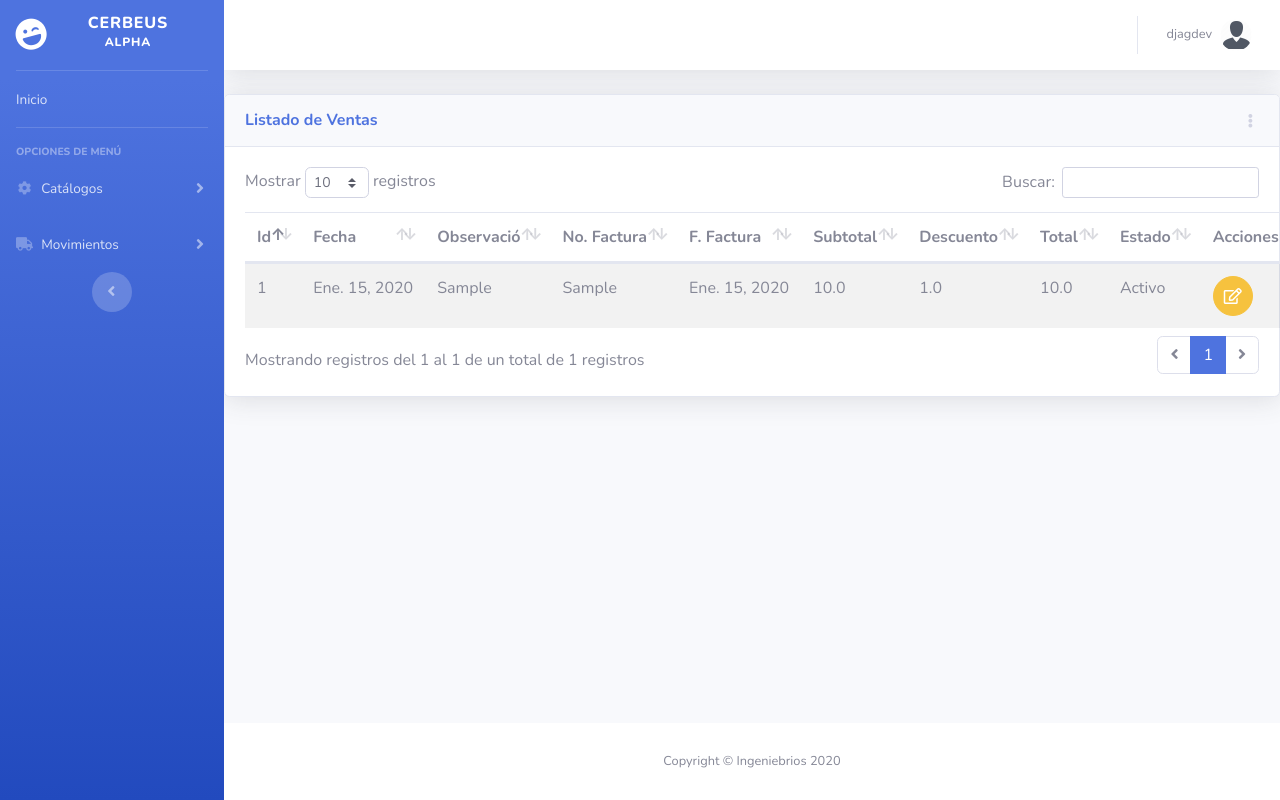
After one commit to djag07907/ingeniebrios, a Django app: page /vnt/ventas/ in a window 1280 px wide. The commit adds this page. Run offline with Django 3.2, Linux system fonts and the light colour scheme; a user stored in the database is signed in; tables that the repository leaves empty hold one stand-in row (values such as "Sample post"); one stand-in notice (Sample message) is shown; some libraries are stand-ins or nearby versions.

Commit message:
alpha base cerbeus

```diff
--- a/CERBEUS_Alpha/app/inv/templates/inv/producto_list.html
+++ b/CERBEUS_Alpha/app/inv/templates/inv/producto_list.html
@@ -46,7 +46,6 @@
           <td>
             <button class="btn btn-warning btn-circle" onclick="return abrir_modal('{% url 'inv:producto_edit' item.id %}')">
                 <i class="far fa-edit"></i></button>
-                <a href="{% url 'inv:producto_inactivar' item.id %}" class="btn btn-danger btn-circle" role="button"><i class="far fa-thumbs-down"></i></a>
           </td>
         </tr>
         {% endfor %}
--- a/CERBEUS_Alpha/app/inv/urls.py
+++ b/CERBEUS_Alpha/app/inv/urls.py
@@ -5,7 +5,7 @@ CategoriaDel,  \
     SubCategoriaView, SubCategoriaNew, SubCategoriaEdit, SubCategoriaDel, \
         MarcaView, MarcaNew, MarcaEdit, \
             UMView, UMNew, UMEdit, \
-                ProductoNew, ProductoView, ProductoEdit
+                ProductoView, ProductoNew, ProductoEdit
 
 urlpatterns = [
     path('categorias/',CategoriaView.as_view(), name = 'categoria_list'),
@@ -31,5 +31,5 @@ urlpatterns = [
     path('productos/',ProductoView.as_view(), name="producto_list"),
     path('productos/new',ProductoNew.as_view(), name="producto_new"),
     path('productos/edit/<int:pk>',ProductoEdit.as_view(), name="producto_edit"),
-   #path('productos/inactivar/<int:id>',producto_inactivar, name="producto_inactivar"),
+    #path('productos/inactivar/<int:id>',producto_inactivar, name="producto_inactivar"),
 ]
--- a/CERBEUS_Alpha/app/templates/base/base.html
+++ b/CERBEUS_Alpha/app/templates/base/base.html
@@ -52,8 +52,8 @@
             <!-- Nav Item - Dashboard -->
             <li class="nav-item">
                 <a class="nav-link" href="{% url 'basescerbeus:home' %}">
-                    <i class="fas fa-fw fa-tachometer-alt"></i>
-                    <span>Dashboard</span></a>
+
+                    <span>Inicio</span></a>
             </li>
 
             <!-- Divider -->
@@ -90,14 +90,25 @@
                         <a class="collapse-item" href="{% url 'inv:producto_list' %}">Productos</a>
                         {% endif %}
 
-                        <h6 class="collapse-header">Catálogos de Compras:</h6>
+                        <h6 class="collapse-header">Catálogos de Ventas:</h6>
                         {% if perms.vnt.view_proveedor %}
                         <a class="collapse-item" href="{% url 'vnt:proveedor_list' %}">Proveedores</a>
                         {% endif %}
                     </div>
                 </div>
             </li>
-
+            <li class="nav-item">
+        <a class="nav-link collapsed" href="#" data-toggle="collapse" data-target="#collapseVentas" aria-expanded="true" aria-controls="collapseVentas">
+          <i class="fas fa-fw fa-truck"></i>
+          <span>Movimientos</span>
+        </a>
+        <div id="collapseVentas" class="collapse {% if vnt_url in request.path  %} show {% endif %}" aria-labelledby="headingTwo" data-parent="#accordionSidebar">
+          <div class="bg-white py-2 collapse-inner rounded">
+            <h6 class="collapse-header">Entradas</h6>
+            <a class="collapse-item {% if vnt_url in request.path  %} active {% endif %}" href="{% url 'vnt:ventas_list' %}">Ventas</a>
+          </div>
+        </div>
+      </li>
             <!-- Nav Item - Utilities Collapse Menu
       <li class="nav-item">
         <a class="nav-link collapsed" href="#" data-toggle="collapse" data-target="#collapseUtilities" aria-expanded="true" aria-controls="collapseUtilities">
@@ -438,17 +449,24 @@
     <!-- Page level plugins -->
     <script src="{% static 'base/vendor/datatables/jquery.dataTables.min.js' %}"></script>
     <script src="{% static 'base/vendor/datatables/dataTables.bootstrap4.min.js' %}"></script>
-    <script src="{% static 'base/vendor/jquery-confirm/jquery-confirm.min.css' %}"></script>
 
-    <!---JS PREPARACION DE VENTANA MODAL -->
+
 
     {% block control_modal%}
     <script>
-        function abrir_modal(url) {
+        $(document).ready(function () {
+          jQuery.datetimepicker.setLocale('es');
+        });
+    </script>
 
-            $("#popup").load(url, function () {
+
+      <script>
+        function abrir_modal(url)
+        {
+
+          $("#popup").load(url, function(){
             $(this).modal({
-                    backdrop: 'static',
+              backdrop:'static',
               keyboard: false
             })
             $(this).modal('show');
@@ -456,37 +474,43 @@
           return false;
         }
 
-        function cerrar_modal() {
+        function cerrar_modal()
+        {
           $('#popup').modal('hide');
           return false;
         }
 
-        function mensaje(msg, color = 'green') {
-            if (color == "success") {
-                color = "green";
+        function mensaje(msg,color='green')
+        {
+          if (color=="success")
+          {
+            color="green";
           }
-            if (color == "error") {
-                color = "red";
+          if (color=="error")
+          {
+            color="red";
           }
 
+
           $.alert({
-                title: '',
-                theme: 'material',
-                type: color,
-                content: msg
+            title:'',
+            theme:'material',
+            type:color,
+            content:msg
           });
-        } { %
-            if messages %
-        } { %
-            for message in messages %
         }
-        // console.log("{{ message.tags }}");
-        mensaje("{{ message }}", "{{ message.tags }}"); { % endfor %
-        } { % endif %
-        }
+
+        {% if messages %}
+          {% for message in messages %}
+            console.log("{{ message.tags }}");
+            mensaje("{{ message }}","{{ message.tags }}");
+          {% endfor %}
+        {% endif %}
+
       </script>
-    {% endblock %} {% block js_page %} {% endblock %}
+    {% endblock %}
 
+    {% block js_page %} {% endblock %}
 </body>
 
 </html>
--- a/CERBEUS_Alpha/app/vnt/models.py
+++ b/CERBEUS_Alpha/app/vnt/models.py
@@ -1,7 +1,7 @@
 from django.db import models
 
 from basescerbeus.models import ClaseModelo
-
+from inv.models import Producto
 
 
 class Proveedor(ClaseModelo):
@@ -35,7 +35,52 @@ class Proveedor(ClaseModelo):
     class Meta:
         verbose_name_plural = "Proveedores"
 
+class VentasEnc(ClaseModelo):
+    fecha_venta=models.DateField(null=True,blank=True)
+    observacion=models.TextField(blank=True,null=True)
+    no_factura=models.CharField(max_length=100)
+    fecha_factura=models.DateField()
+    sub_total=models.FloatField(default=0)
+    descuento=models.FloatField(default=0)
+    total=models.FloatField(default=0)
 
+    proveedor=models.ForeignKey(Proveedor,on_delete=models.CASCADE)
 
+    def __str__(self):
+        return '{}'.format(self.observacion)
 
+    def save(self):
+        self.observacion = self.observacion.upper()
+        if self.sub_total == None  or self.descuento == None:
+            self.sub_total = 0
+            self.descuento = 0
+
+        self.total = self.sub_total - self.descuento
+        super(VentasEnc,self).save()
+
+class Meta:
+        verbose_name_plural = "Encabezado Ventas"
+        verbose_name="Encabezado Venta"
+
+class VentasDet(ClaseModelo):
+    venta=models.ForeignKey(VentasEnc,on_delete=models.CASCADE)
+    producto=models.ForeignKey(Producto,on_delete=models.CASCADE)
+    cantidad=models.BigIntegerField(default=0)
+    precio_prv=models.FloatField(default=0)
+    sub_total=models.FloatField(default=0)
+    descuento=models.FloatField(default=0)
+    total=models.FloatField(default=0)
+    costo=models.FloatField(default=0)
+
+    def __str__(self):
+        return '{}'.format(self.producto)
+
+    def save(self):
+        self.sub_total = float(float(int(self.cantidad)) * float(self.precio_prv))
+        self.total = self.sub_total - float(self.descuento)
+        super(VentasDet, self).save()
+
+class Meta:
+        verbose_name_plural = "Detalles Ventas"
+        verbose_name="Detalle Venta"
 # Create your models here.
--- /dev/null
+++ b/CERBEUS_Alpha/app/vnt/templates/vnt/ventas_list.html
@@ -0,0 +1,90 @@
+{% extends 'base/base.html' %}
+
+{% block page_content %}
+<div class="card shadow mb-4">
+  <!-- Card Header - Dropdown -->
+  <div class="card-header py-3 d-flex flex-row align-items-center justify-content-between">
+    <h6 class="m-0 font-weight-bold text-primary">Listado de Ventas</h6>
+    <div class="dropdown no-arrow">
+      <a class="dropdown-toggle" href="#" role="button" id="dropdownMenuLink" data-toggle="dropdown" aria-haspopup="true" aria-expanded="false">
+        <i class="fas fa-ellipsis-v fa-sm fa-fw text-gray-400"></i>
+      </a>
+      <div class="dropdown-menu dropdown-menu-right shadow animated--fade-in" aria-labelledby="dropdownMenuLink">
+        <div class="dropdown-header">Acciones:</div>
+        <a class="dropdown-item" href="#"><i class="far fa-calendar-plus"></i> Nueva</a>
+      </div>
+    </div>
+  </div>
+  <!-- Card Body -->
+  <div class="card-body">
+    {% if not obj %}
+    <div class="alert alert-info">No hay Ventas</div>
+    {% endif %}
+    <table class="table table-striped table-hover dt-responsive nowrap" style="width:100%">
+      <thead>
+        <th>Id</th>
+        <th>Fecha</th>
+        <th>Observació</th>
+        <th>No. Factura</th>
+        <th>F. Factura</th>
+        <th>Subtotal</th>
+        <th>Descuento</th>
+        <th>Total</th>
+        <th>Estado</th>
+        <th class="all">Acciones</th>
+      </thead>
+      <tbody>
+        {% for item in obj%}
+        <tr>
+          <td>{{ item.id }}</td>
+          <td>{{ item.fecha_venta }}</td>
+          <td>{{item.observacion}}</td>
+          <td>{{ item.no_factura }}</td>
+          <td>{{ item.fecha_factura }}</td>
+          <td>{{ item.sub_total }}</td>
+          <td>{{ item.descuento }}</td>
+          <td>{{ item.total }}</td>
+          <td>{{item.estado|yesno:"Activo,Inactivo"}}</td>
+          <td>
+            <a class="btn btn-warning btn-circle" href="#" ><i class="far fa-edit"></i></a>
+          </td>
+        </tr>
+        {% endfor %}
+      </tbody>
+    </table>
+  </div>
+</div>
+{% endblock %}
+{% block js_page %}
+<script>
+// Call the dataTables jQuery plugin
+$(document).ready(function() {
+  $('.table').DataTable({
+    "language": {
+      "sProcessing": "Procesando...",
+      "sLengthMenu": "Mostrar _MENU_ registros",
+      "sZeroRecords": "No se encontraron resultados",
+      "sEmptyTable": "Ningún dato disponible en esta tabla",
+      "sInfo": "Mostrando registros del _START_ al _END_ de un total de _TOTAL_ registros",
+      "sInfoEmpty": "Mostrando registros del 0 al 0 de un total de 0 registros",
+      "sInfoFiltered": "(filtrado de un total de _MAX_ registros)",
+      "sInfoPostFix": "",
+      "sSearch": "Buscar:",
+      "sUrl": "",
+      "sInfoThousands": ",",
+      "sLoadingRecords": "Cargando...",
+      "oPaginate": {
+          "sFirst": "<span class='fa fa-angle-double-left'></span>",
+          "sLast": "<span class='fa fa-angle-double-right'></span>",
+          "sNext": "<span class='fa fa-angle-right'></span>",
+          "sPrevious": "<span class='fa fa-angle-left'></span>"
+      },
+      "oAria": {
+          "sSortAscending": ": Activar para ordenar la columna de manera ascendente",
+          "sSortDescending": ": Activar para ordenar la columna de manera descendente"
+      }
+    }
+  });
+});
+</script>
+{% endblock %}
--- a/CERBEUS_Alpha/app/vnt/urls.py
+++ b/CERBEUS_Alpha/app/vnt/urls.py
@@ -1,11 +1,13 @@
 from django.urls import path, include
 
 from .views import ProveedorView, ProveedorNew, ProveedorEdit, \
-    proveedorInactivar
+    proveedorInactivar, VentasView
 
 urlpatterns = [
     path('proveedores/',ProveedorView.as_view(), name="proveedor_list"),
     path('proveedores/new',ProveedorNew.as_view(), name="proveedor_new"),
     path('proveedores/edit/<int:pk>',ProveedorEdit.as_view(), name="proveedor_edit"),
     path('proveedores/inactivar/<int:id>',proveedorInactivar, name="proveedor_inactivar"),
+
+    path('ventas/',VentasView.as_view(), name = "ventas_list"),
 ]
--- a/CERBEUS_Alpha/app/vnt/views.py
+++ b/CERBEUS_Alpha/app/vnt/views.py
@@ -7,7 +7,7 @@ from django.contrib.auth.mixins import LoginRequiredMixin
 from django.http import HttpResponse
 import json
 
-from .models import Proveedor
+from .models import Proveedor, VentasEnc, VentasDet
 from vnt.forms import ProveedorForm
 
 class ProveedorView(LoginRequiredMixin, generic.ListView):
@@ -66,4 +66,13 @@ def proveedorInactivar(request, id):
     return render(request, template_name, contexto)
 
 
+class VentasView(LoginRequiredMixin, generic.ListView):
+    model = VentasEnc
+    template_name = 'vnt/ventas_list.html'
+    context_object_name = 'obj'
+    permission_required='vnt.view_ventasenc'
+
+
+
+
 # Create your views here.
```
Also changed, not shown: CERBEUS_Alpha/app/inv/forms.py (+23 -18 lines), CERBEUS_Alpha/app/inv/models.py (+8 -17 lines), CERBEUS_Alpha/app/inv/templates/inv/producto_form.html (+8 -0 lines), CERBEUS_Alpha/app/inv/views.py (+38 -14 lines), CERBEUS_Alpha/app/vnt/templates/vnt/inactivar_prv.html (renamed from CERBEUS_Alpha/app/vnt/templates/cmp/inactivar_prv.html), CERBEUS_Alpha/app/vnt/templates/vnt/proveedor_form.html (renamed from CERBEUS_Alpha/app/vnt/templates/cmp/proveedor_form.html), CERBEUS_Alpha/app/vnt/templates/vnt/proveedor_list.html (renamed from CERBEUS_Alpha/app/vnt/templates/cmp/proveedor_list.html). Lines whose indentation alone changed are shown as unchanged.
